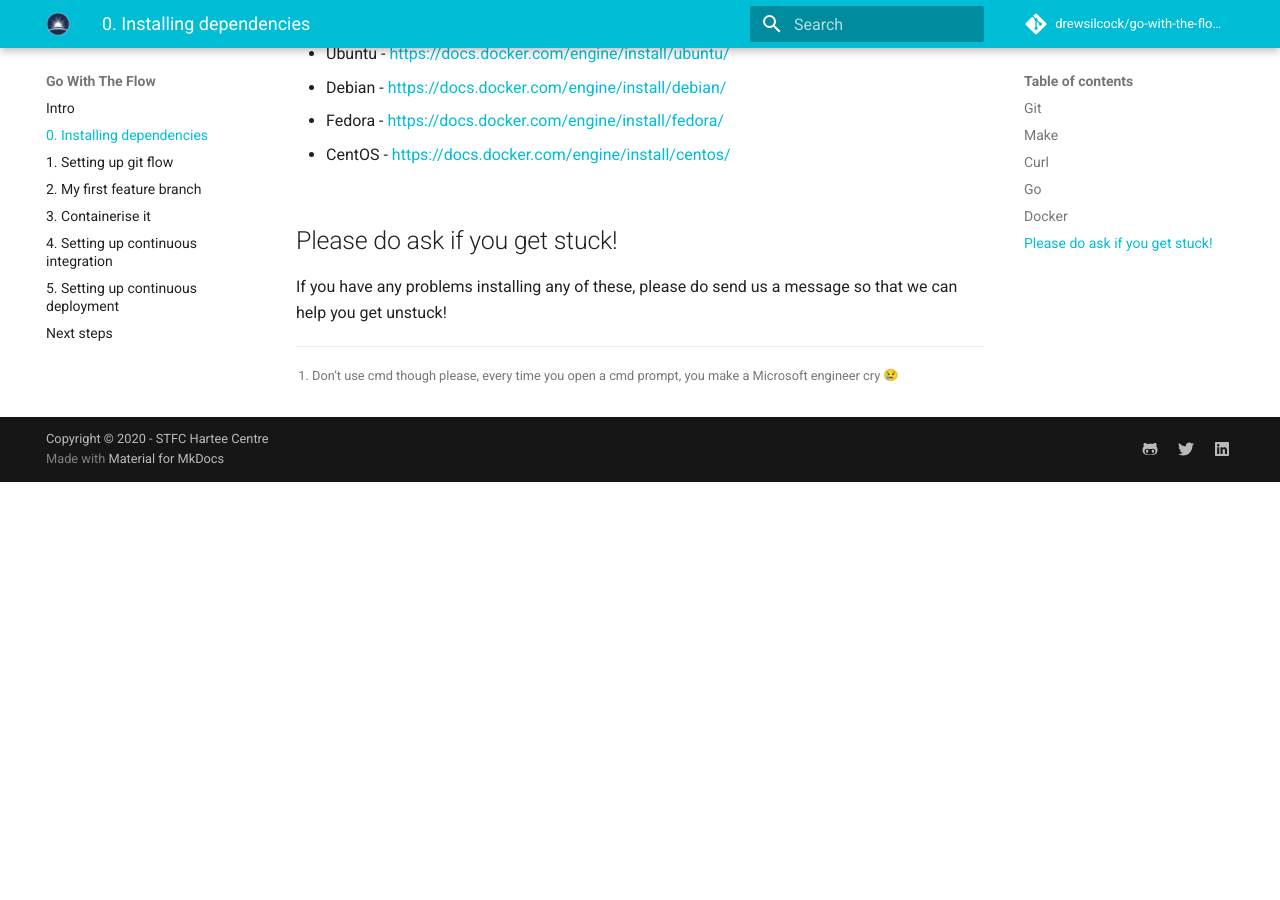
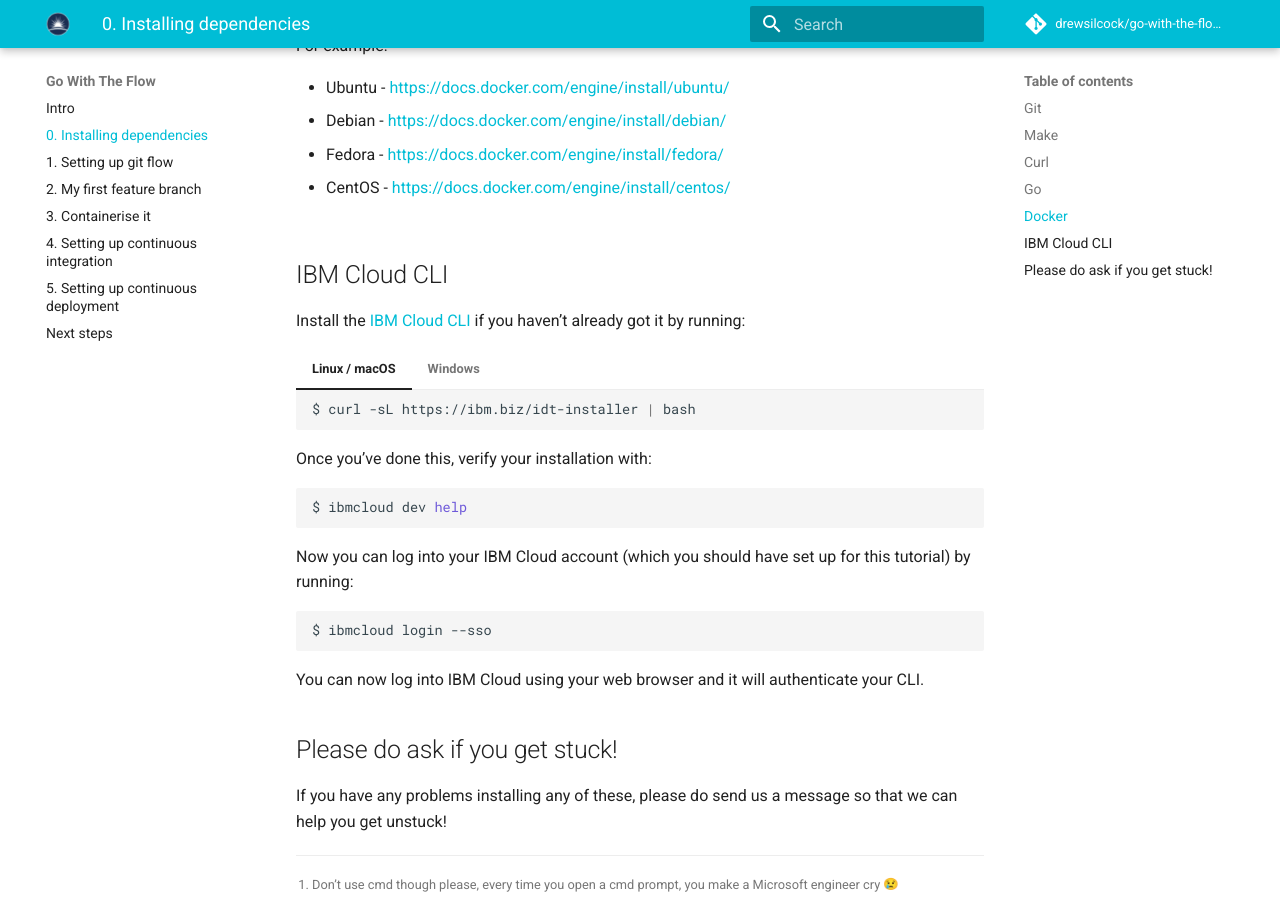
Before and after one commit to stfc/docker-and-gh-actions-for-ml, an MkDocs documentation site: the page built from docs/0-installing-dependencies.md, in a window 1280 px wide and 900 px high, scrolled down 2553 px. Built offline with MkDocs 1.6.1 and Material for MkDocs 9.7.7, drawn with Linux system fonts in a browser that asks for light colours; emoji names are drawn with the system emoji font; comment, search, counter and statistics services are not loaded; before the commit the page ends 3035 px from its top, so only the background shows below that.

Commit message:
Add installation instructions for IBM Cloud CLI.

````diff
--- a/docs/0-installing-dependencies.md
+++ b/docs/0-installing-dependencies.md
@@ -11,6 +11,7 @@
 - curl
 - Go
 - Docker
+- IBM Cloud CLI
 
 !!! note "Note on Windows"
     There are a few different routes you can go down for Windows:
@@ -192,6 +193,34 @@
 
         This allows you to run Docker images without any emulation, which is actually pretty clever!
 
+## IBM Cloud CLI
+
+Install the [IBM Cloud CLI](https://cloud.ibm.com/docs/cli?topic=cli-getting-started) if you haven't already got it by running:
+
+=== "Linux / macOS"
+    ```bash
+    $ curl -sL https://ibm.biz/idt-installer | bash
+    ```
+
+=== "Windows"
+    ```powershell
+    $ [Net.ServicePointManager]::SecurityProtocol = "Tls12, Tls11, Tls, Ssl3"; iex(New-Object Net.WebClient).DownloadString('https://ibm.biz/idt-win-installer')
+    ```
+
+Once you've done this, verify your installation with:
+
+```bash
+$ ibmcloud dev help
+```
+
+Now you can log into your IBM Cloud account (which you should have set up for this tutorial) by running:
+
+```bash
+$ ibmcloud login --sso
+```
+
+You can now log into IBM Cloud using your web browser and it will authenticate your CLI.
+
 ## Please do ask if you get stuck!
 
 If you have any problems installing any of these, please do send us a message so that we can help you get unstuck!
````
